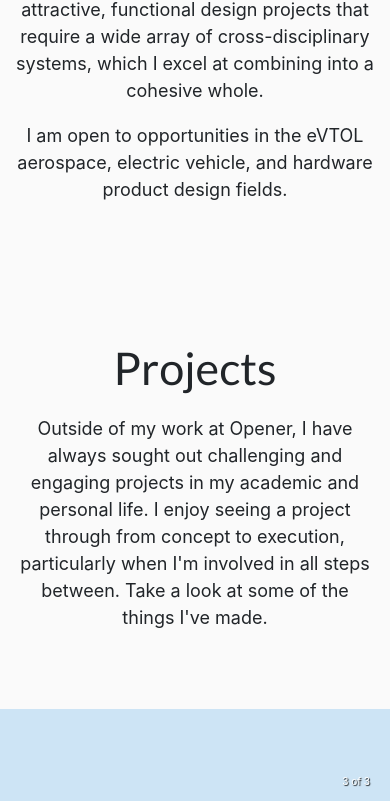
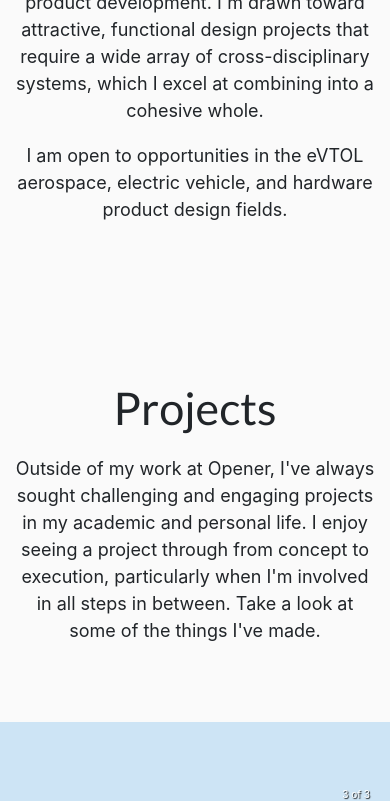
Before and after one commit to brha8286/portfolio-react, a React (Create React App) app: page / in a window 390 px wide. Shown: the part 1090-1891 px from the top of the page. Built offline with nearby package versions, Linux system fonts and the light colour scheme.

Commit message:
Improving performance of header nav with small screen

```diff
--- a/src/components/Header/index.jsx
+++ b/src/components/Header/index.jsx
@@ -13,7 +13,9 @@ export const Header = ({ className, brandClassName, navClassName }) => {
   return (
     <header className={clsx(classes.header, className)}>
       <Container className={classes.container}>
-        <Link className={clsx(classes.brandonBrand, brandClassName)} to={"/"}>Brandon Harris</Link>
+        <Link className={clsx(classes.brandonBrand, brandClassName)} to={"/#home"}>
+          Brandon Harris
+        </Link>
         <nav className={clsx(classes.pageNavigation, navClassName)}>
           <LinkButton variant="outline-light" to="/#about">
             About
--- a/src/components/Homepage/homepage.module.scss
+++ b/src/components/Homepage/homepage.module.scss
@@ -33,7 +33,6 @@ $heroOverlayHeight: 260px;
     max-width: 100%;
   }
 
-
   .header {
     &:not(.fixed) {
       background-color: transparent; // remove the background color while not fixed
@@ -49,18 +48,32 @@ $heroOverlayHeight: 260px;
       top: 0;
 
       .headerBrand {
-        transition-delay: .2s; // take longer to show up
+        transition-delay: 0.2s; // take longer to show up
       }
-
-      .headerNav {
-        width: 100%; // Max width means the inner contents have room to be right aligned
+      @media screen and (min-width: 600px) {
+        .headerNav {
+          width: 100%; // Max width means the inner contents have room to be right aligned (only when large screen)
+          z-index: auto;
+        }
+      }
+    }
+    // TODO leave header, make nav buttons hamburger menu
+    @media screen and (max-width: 600px) {
+      .headerBrand {
+        opacity: 0; // Keep brand hidden
+        position: absolute;
+        transition: opacity 0.3s ease-in-out;
+        z-index: auto;
       }
     }
 
-    .headerBrand {
-      opacity: 1; // Show the brand
-      position: absolute;
-      transition: opacity .3s ease-in-out;
+    @media screen and (min-width: 600px) {
+      .headerBrand {
+        opacity: 1; // Show the brand
+        position: absolute;
+        transition: opacity 0.3s ease-in-out;
+        z-index: 1;
+      }
     }
 
     .headerNav {
@@ -68,10 +81,9 @@ $heroOverlayHeight: 260px;
       flex-grow: unset;
       // HACKY: using the EXACT width so the animation is smooth
       width: 306px; // Shrink the width so it is no longer right aligned. Must be an absolute value so we can animate it.
-      transition: width .3s ease-in-out;
+      transition: width 0.3s ease-in-out;
     }
   }
-;
 }
 
 .main {
@@ -80,7 +92,8 @@ $heroOverlayHeight: 260px;
   h2 {
     font-size: 2.5rem;
     text-align: center;
-    margin: 0 auto 20px;
+    margin: 0px auto 20px;
+    padding: 20px 0 0 0;
   }
 }
 
--- a/src/components/Homepage/index.jsx
+++ b/src/components/Homepage/index.jsx
@@ -32,7 +32,7 @@ export function Homepage() {
       <div className={classes.heroOverlay}>
         <section ref={introSectionRef}>
           <Container className={classes.brandonIntro}>
-            <h1>Brandon Harris</h1>
+            <h1 id="home">Brandon Harris</h1>
             {/* <p>
               Raised by wolves in the Siberian tundra, Brandon was taught aerospace engineering by an equally
               out-of-place cocker spaniel. Little did he know that the housepet was none other than the grandchild-dog
@@ -68,8 +68,8 @@ export function Homepage() {
 
         <Container className={classes.section}>
           <h2 id="projects">Projects</h2>
-          <p>Outside of my work at Opener, I have always sought out challenging and engaging projects in my academic and personal life.
-          I enjoy seeing a project through from concept to execution, particularly when I'm involved in all steps between.  Take a look
+          <p>Outside of my work at Opener, I've always sought challenging and engaging projects in my academic and personal life.
+          I enjoy seeing a project through from concept to execution, particularly when I'm involved in all steps in between.  Take a look
             at some of the things I've made.</p>
         </Container >
 
```
